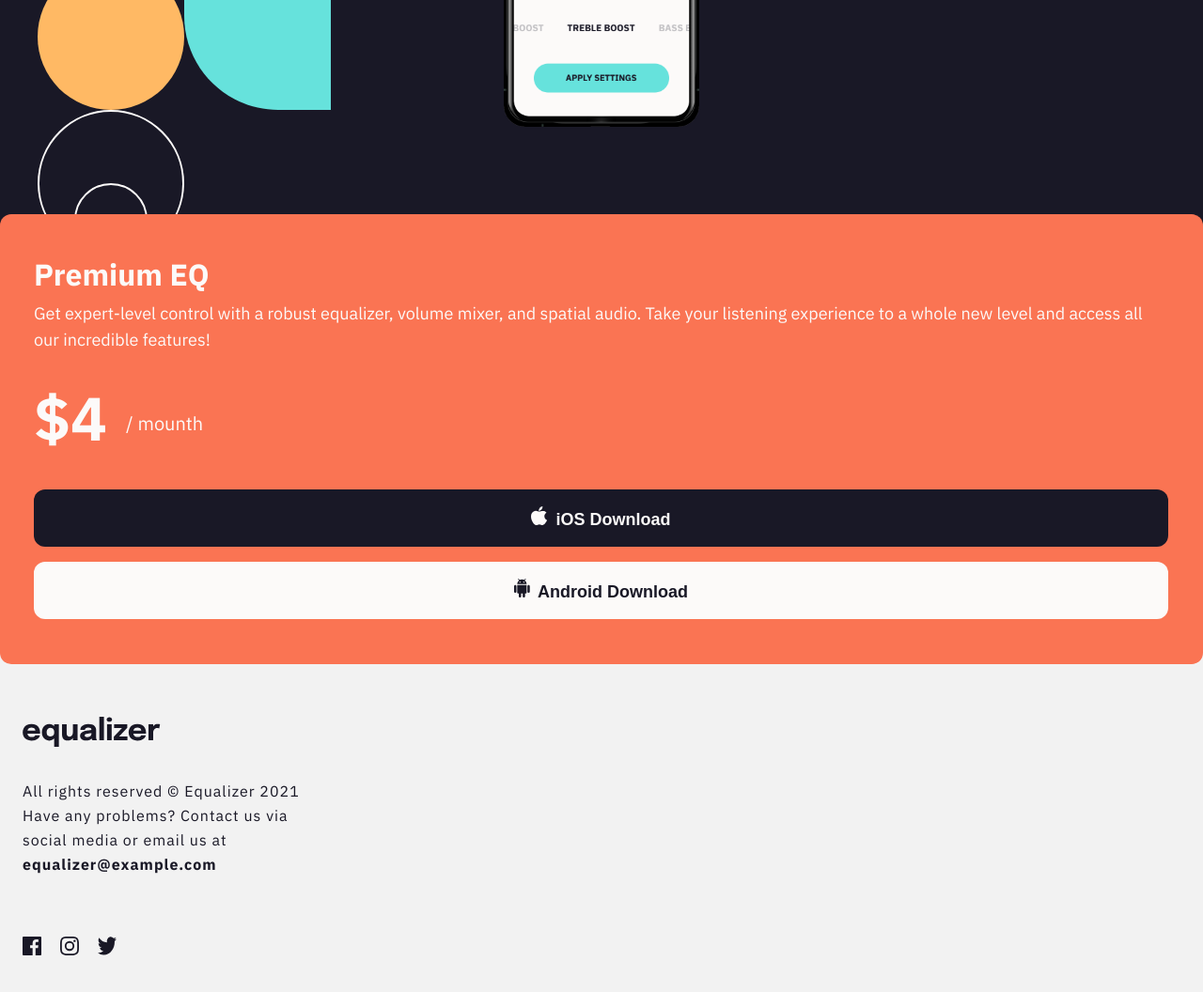
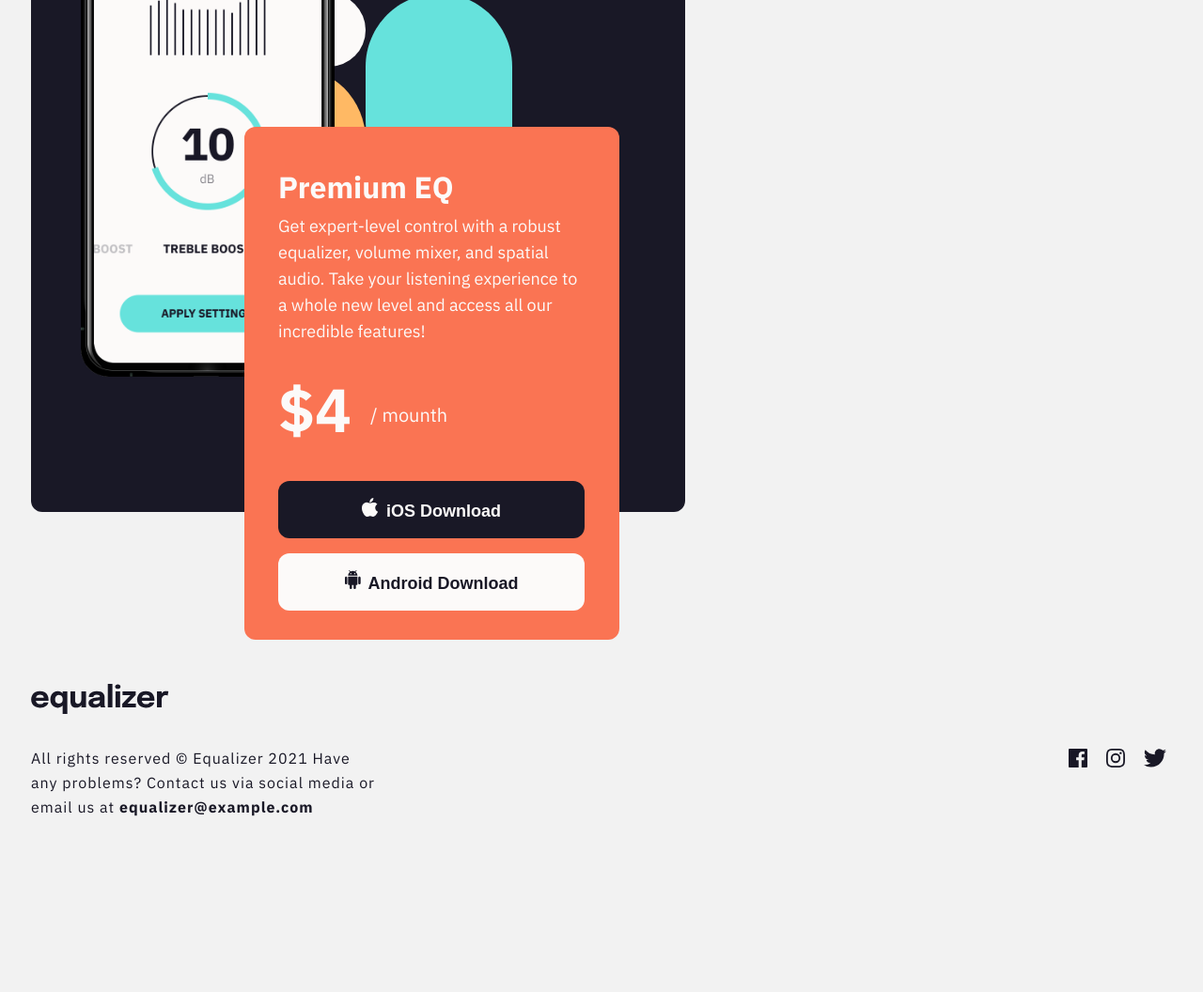
Before and after one commit to apcopaco/equalizer-landing-page, a plain HTML site: page index.html in a window 1280 px wide. Shown: the part 820-1876 px from the top of the page at 94% size. After the commit the page ends 1756 px from the top, so only its background shows below. Drawn offline with Linux system fonts and the light colour scheme.

Commit message:
tablet size

```diff
--- a/index.html
+++ b/index.html
@@ -71,7 +71,8 @@
 
   <!-- footer start --><!-- footer start --><!-- footer start -->
     <footer>
-      <div class="footer_div">
+
+        <div class="logo_text">
           <img class="footer_logo" src="./assets/logo.svg" alt="footer_logo">
           <p>
             All rights reserved © Equalizer 2021
@@ -79,12 +80,13 @@
             media or email us at
             <span>equalizer@example.com</span>
           </p>
+        </div>
           <div class="footer_logos">
             <img class="facebook" src="./assets/icon-facebook.svg" alt="icon-facebook">
             <img class="instagram" src="./assets/icon-instagram.svg" alt="icon-instagram">
             <img class="twitter" src="./assets/icon-twitter.svg" alt="icon-twitter">
           </div>
-      </div>
+
     </footer>
   <!-- footer end --><!-- footer end --><!-- footer end --><!-- footer end -->
 
--- a/style.css
+++ b/style.css
@@ -4,40 +4,24 @@
   margin: 0;
 }
 
-
-
 /* start mobile size */
 /* start mobile size */
-/* start mobile size */
-/* start mobile size *//* start mobile size */
-/* start mobile size *//* start mobile size */
-/* start mobile size *//* start mobile size *//* start mobile size */
-/* start mobile size *//* start mobile size *//* start mobile size */
-/* start mobile size *//* start mobile size *//* start mobile size */
-
 body {
   background-image: url(./assets/bg-main-mobile.png);
   font-family: "IBM Plex Sans";
-    background-color: #F2F2F2;
+  background-color: #f2f2f2;
   background-repeat: no-repeat;
   background-attachment: fixed;
   background-position: 0px -200px;
-
-
 }
 
-/* start header */
-/* start header */
-/* start header */
 /* start header */
 header {
   padding-left: 24px;
   padding-left: 24px;
   padding-top: 40px;
   margin-bottom: 166px;
-
 }
-
 
 .header_h1 {
   margin-top: 64px;
@@ -46,7 +30,6 @@ header {
   width: 327px;
   line-height: 48px;
   margin-bottom: 20px;
-
 }
 
 .header_p {
@@ -56,28 +39,26 @@ header {
   width: 327px;
 }
 /* end header */
-/* end header */
-/* end header */
-/* end header */
 
-
-/* start main */*
-/* start main */
-/* start main */
 /* start main */
 main {
   width: 100%;
+  display: flex;
+  justify-content: center;
+  flex-direction: column;
+  position: relative;
 }
 
 .main_div {
   background-image: url(./assets/bg-pattern-2.svg);
   background-repeat: no-repeat;
   width: 100%;
-    background-position: 40px 0px;
+  background-position: center -2px;
   display: flex;
   justify-content: center;
   background-color: #191826;
   border-radius: 12px;
+  height: 600px;
 }
 
 .illustration {
@@ -88,33 +69,29 @@ main {
 }
 
 .orange_div {
-    background-color: #FA7453;
+  background-color: #fa7453;
   border-radius: 12px;
   padding-top: 48px;
   padding-left: 36px;
   padding-right: 37px;
-    position: relative;
-    bottom: 55px;
-
+  position: absolute;
+  top: 430px;
 }
 
 .orange_div h1 {
-    color: #FCFAF9;
+  color: #fcfaf9;
   font-size: 32px;
   font-weight: 700;
   margin-bottom: 12px;
 
 
-
 }
 
 .orange_div p {
-    color: #FCFAF9;
+  color: #fcfaf9;
   font-size: 18px;
   line-height: 28px;
 }
-
-
 
 .price_mounth {
   display: flex;
@@ -137,15 +114,13 @@ main {
   display: flex;
   flex-direction: column;
   gap: 16px;
-
-
 }
 
 .ios {
   background-color: #191826;
   height: 61px;
   border-radius: 12px;
-    color: #FCFAF9;
+  color: #fcfaf9;
   font-size: 18px;
   font-weight: 700;
   border: none;
@@ -153,11 +128,10 @@ main {
 
 .apple_logo {
   margin-right: 8px;
-
 }
 
 .android {
-    background-color: #FCFAF9;
+  background-color: #fcfaf9;
   height: 61px;
   color: #191826;
   font-size: 18px;
@@ -170,25 +144,14 @@ main {
 .android_logo {
   margin-right: 8px;
 }
-
-/* end main */
-/* end main */
-/* end main */
 /* end main */
 
-
-
 /* start footer */
-/* start footer */
-/* start footer */
-/* start footer */
-
 footer {
   padding-left: 24px;
   padding-right: 24px;
   padding-bottom: 80px;
-    display: flex;
-    flex-direction: column;
+  margin-top: 450px;
 }
 
 footer p {
@@ -203,24 +166,106 @@ footer p {
 }
 
 span {
-    font-weight: 700;
+  font-weight: bold;
 }
 
 .footer_logos {
   display: flex;
   gap: 20px;
 }
-
-/* end footer */
-/* end footer */
 /* end footer */
 /* end footer */
 
 
+/* tabler size */
+/* tabler size */
+@media (min-width: 768px) {
 
-/* end mobile size */
-/* end mobile size */
-/* end mobile size */
-/* end mobile size *//* end mobile size */
-/* end mobile size *//* end mobile size *//* end mobile size */
-/* end mobile size *//* end mobile size *//* end mobile size */
+body {
+    background-image: url(./assets/bg-main-tablet.png);
+    background-position: -400px -250px;
+
+}
+/* start header *//* start header */
+header {
+    background-image: url(./assets/bg-pattern-1.svg);
+    background-repeat: no-repeat;
+    background-position: top -30px right -30px;
+    padding-left: 39px;
+    margin-bottom: 249px;
+    background-size: 266px;
+    padding-top: 62px;
+    width: 100%;
+
+}
+
+.header_h1 {
+    margin-top: 95px;
+    font-size: 64px;
+    font-weight: 700;
+    width: 520px;
+    line-height: 64px;
+    margin-bottom: 28px;
+}
+.header_p {
+    font-size: 18px;
+    font-weight: 400;
+    line-height: 26px;
+    width: 514px;
+  }
+/* end header *//* end header */
+
+/* start main *//* start main */
+main {
+    padding-left: 33px;
+    padding-right: 39px;
+}
+.illustration {
+    margin-right: 320px;
+    height: 556px;
+}
+.main_div {
+    height: 600px;
+    background-position: 200px -30px;
+    width: 696px;
+    justify-content: center;
+}
+.orange_div {
+    width: 399px;
+    left: 260px;
+    height: 546px;
+    top: 190px;
+    position: absolute;
+}
+
+/* start footer *//* start footer */
+footer {
+    padding-left: 33px;
+    padding-right: 39px;
+    display: flex;
+    flex-direction: row;
+    justify-content: space-between;
+    padding-bottom: 0px;
+    width: 100%;
+    margin-top: 182px;
+}
+.footer_logos {
+    height: 20px;
+    margin-top: 70px;
+}
+.logo_text p {
+    width: 366px;
+}
+
+
+
+
+
+
+
+
+
+
+
+
+}
```
Lines whose indentation alone changed are shown as unchanged.
